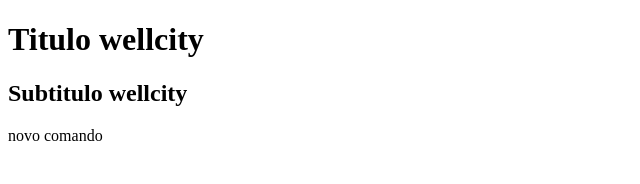
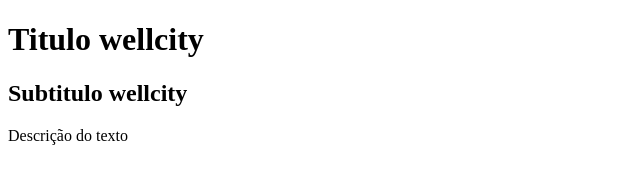
Before and after one commit to Projetos-City/pullRequest, a plain HTML site: page index.html in a window 1280 px wide. Shown: the full height of the page, 0-640 px from the left. Drawn offline with Linux system fonts and the light colour scheme.

Commit message:
ajuste do paragrafo

```diff
--- a/index.html
+++ b/index.html
@@ -8,6 +8,6 @@
 <body>
     <h1>Titulo wellcity</h1>
     <h2>Subtitulo wellcity</h2>
-    <p>novo comando</p>
+    <p>Descrição do texto</p>
 </body>
 </html>
```
